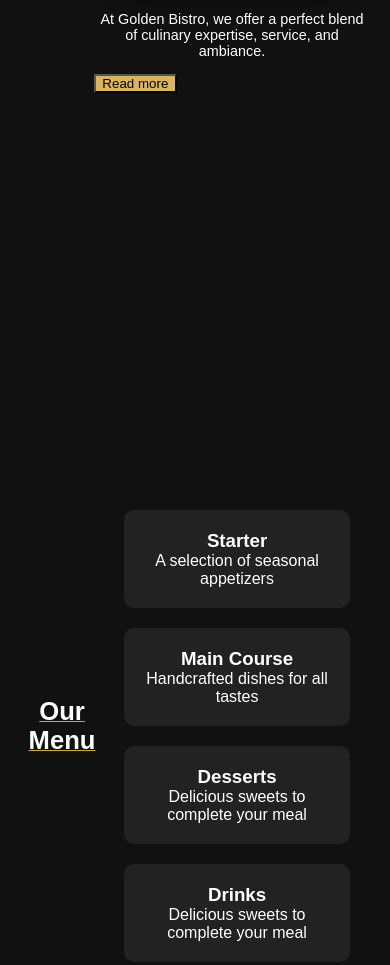
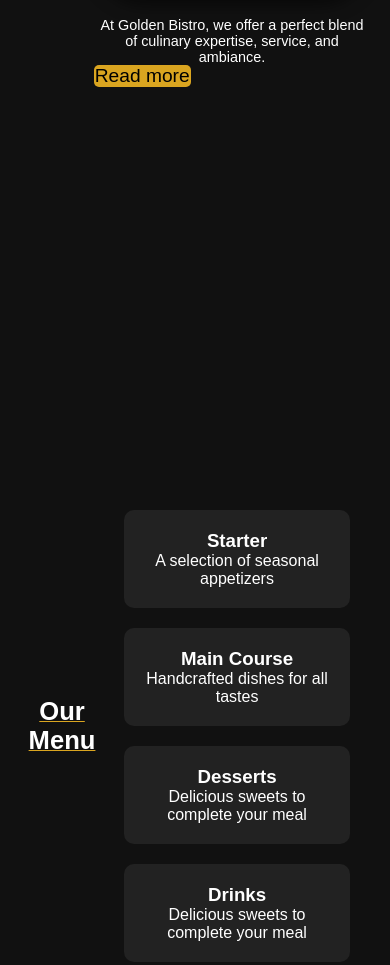
Before and after one commit to ZakiTes/bella2, a plain HTML site: page index.html in a window 390 px wide. Shown: the part 1374-2339 px from the top of the page. Drawn offline with nearby package versions, Linux system fonts and the light colour scheme.

```diff
--- a/css/styles.css
+++ b/css/styles.css
@@ -169,14 +169,21 @@ header.sticky {
 }
 
 #read-more-btn {
-    margin-top: 15px;
-    width: 15%;
-    height: auto;
-    background-color: rgb(218, 181, 89);
+    height: 22px;
+    width: 112px;
+    background-color: goldenrod;
+    border: none;
+    color: black;
+    font-size: 1.2em;
+    cursor: pointer;
+    transition: background-color 0.3s ease;
+    border-radius: 5px;
+
 }
 
 #read-more-btn:hover {
-    background-color: goldenrod;
+    background-color: white;
+    color: black;
 }
 
 /* Initially hidden paragraph */
@@ -195,7 +202,7 @@ header.sticky {
     }
 
     #read-more-btn {
-        width: 30%;
+        width: 35%;
         height: auto;
     }
 
@@ -498,7 +505,7 @@ button#submit-reservation:hover {
 }
 
 #contact-form, #map {
-    width: 48%;
+    width: 50%;
 }
 
 #map iframe {
--- a/index.html
+++ b/index.html
@@ -180,9 +180,8 @@
             <!-- Google Maps Embed -->
             <div id="map">
                 <!-- Embed Google Maps iframe here -->
-                <iframe
-                    src="https://www.google.com/maps/embed?pb=!1m18!1m12!1m3!1d3151.835434509411!2d144.955928315654!3d-37.81720974201408!2m3!1f0!2f0!3f0!3m2!1i1024!2i768!4f13.1!3m3!1m2!1s0x6ad642af0f11fd81%3A0xf577ddf583b495b!2sEureka%20Tower!5e0!3m2!1sen!2sau!4v1631630894416!5m2!1sen!2sau"
-                    width="100%" height="300" style="border:0;" allowfullscreen="" loading="lazy"></iframe>
+                <iframe src="https://www.google.com/maps/embed?pb=!1m18!1m12!1m3!1d2548.4146006201972!2d-113.98361392340836!3d51.03077487170887!2m3!1f0!2f0!3f0!3m2!1i1024!2i768!4f13.1!3m3!1m2!1s0x53717b9064132b8b%3A0x630103e215bed02d!2sBella%20Restaurant%20and%20Bar!5e1!3m2!1sen!2sca!4v1729205100147!5m2!1sen!2sca"
+                width="900" height="450" style="border:0;" allowfullscreen="" loading="lazy" referrerpolicy="no-referrer-when-downgrade"></iframe>
             </div>
         </div>
     </section>
```
